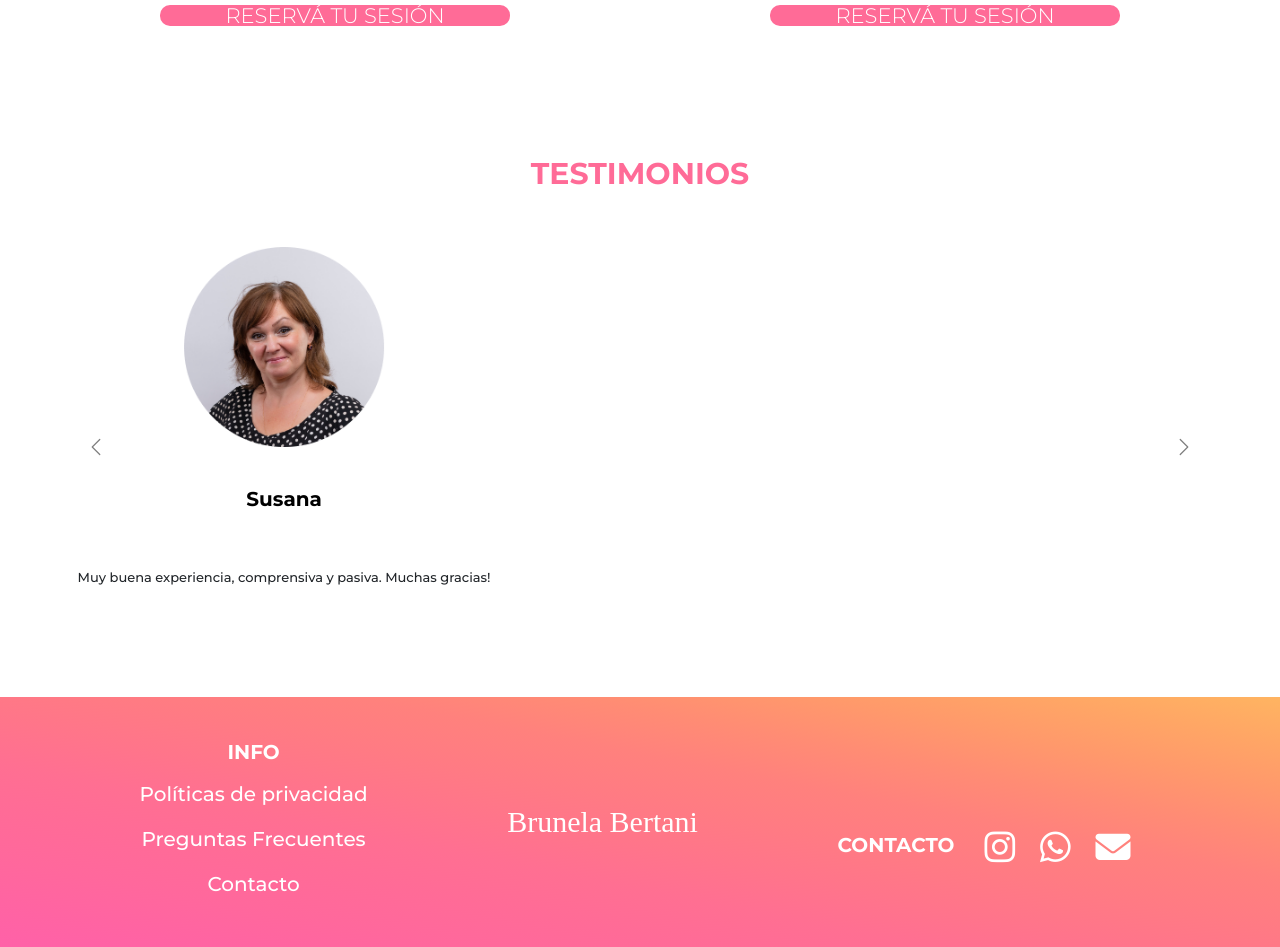
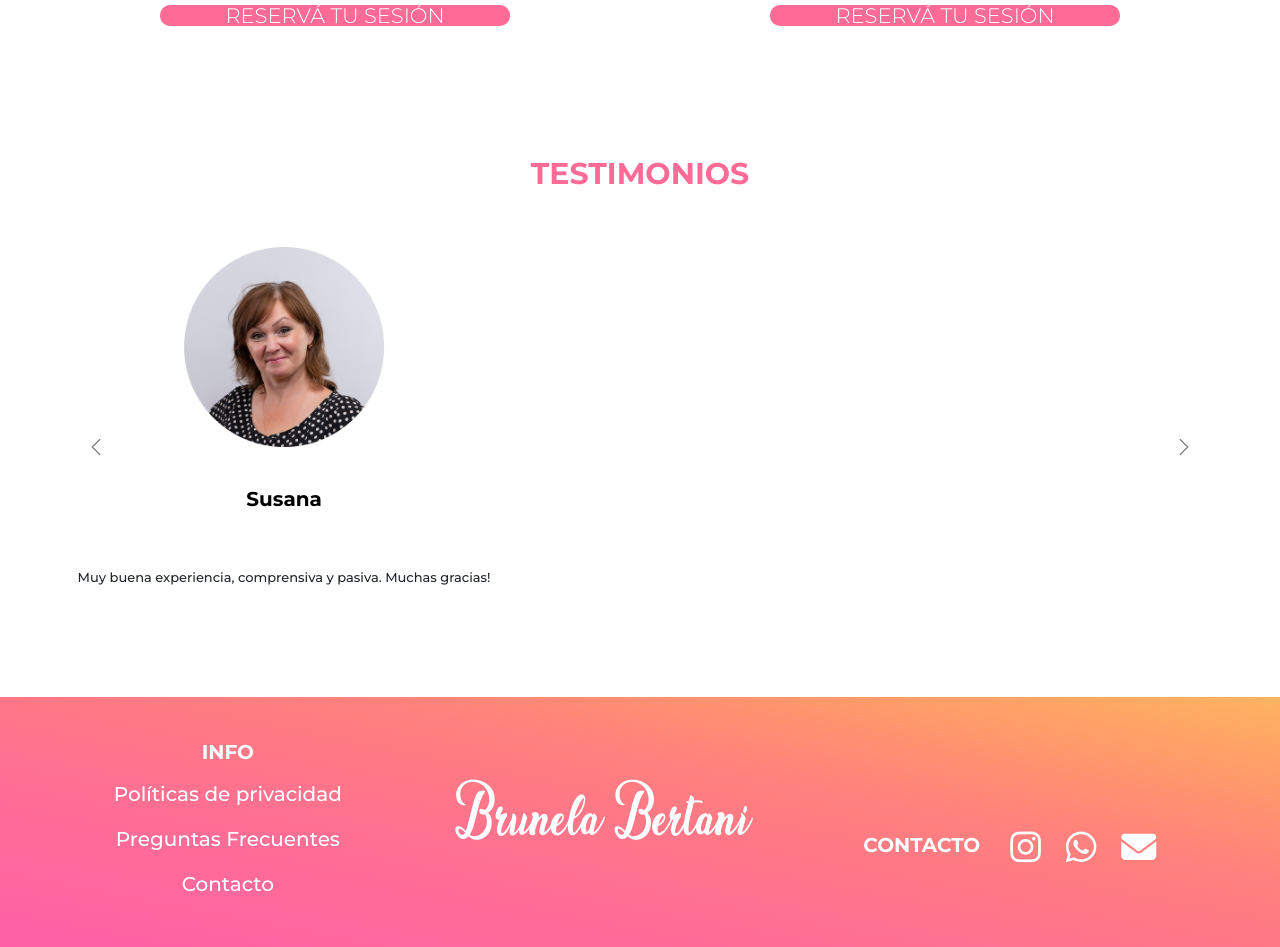
Before and after one commit to Gianluca1796/Proyecto_Desarrollo-Web, a website: page index.html in a window 1280 px wide. Shown: the part 1619-2566 px from the top of the page. Drawn offline with nearby package versions, Linux system fonts and the light colour scheme.

Commit message:
Corregi errores con la fuente instalada

```diff
--- a/sass/misc/_normalize.scss
+++ b/sass/misc/_normalize.scss
@@ -3,6 +3,8 @@ url('https://fonts.googleapis.com/css2?family=Montserrat:wght@300;500;700&displa
 @font-face {
     font-family: 'Amsterdam Four';
     src: url(/Amsterdam-Personal-Use.ttf);
+    font-style: normal;
+    font-weight: 400;
 }
 
 /*Estilos globales*/
--- a/sass/partials/_footer.scss
+++ b/sass/partials/_footer.scss
@@ -33,7 +33,7 @@
     }
     &__logo{
         @include flex(none,none,center);
-        font-family: 'amsterdam';
+        font-family: 'Amsterdam Four';
         font-size: 3em;
     }
     & div a:hover{
```
Also changed, not shown: assets/css/main.css.
